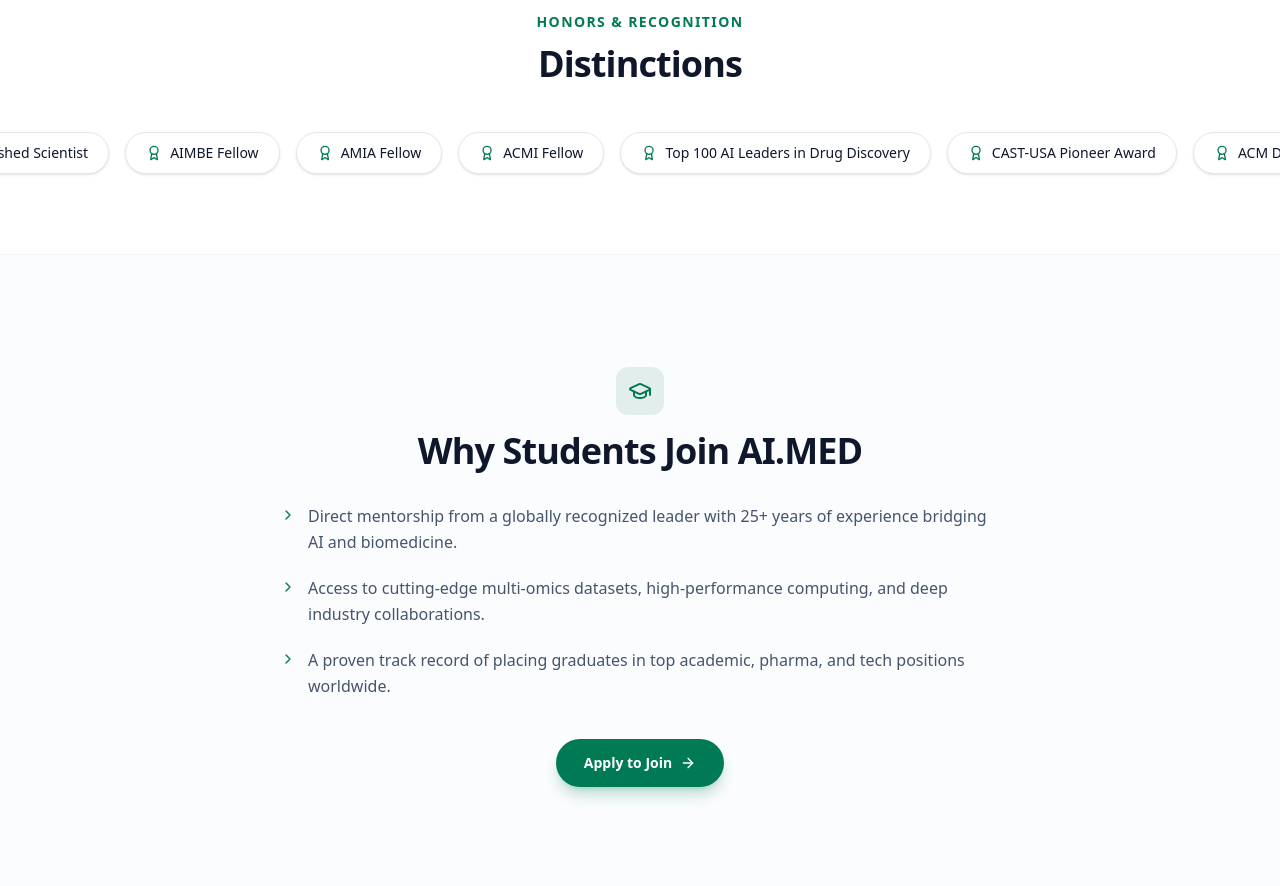
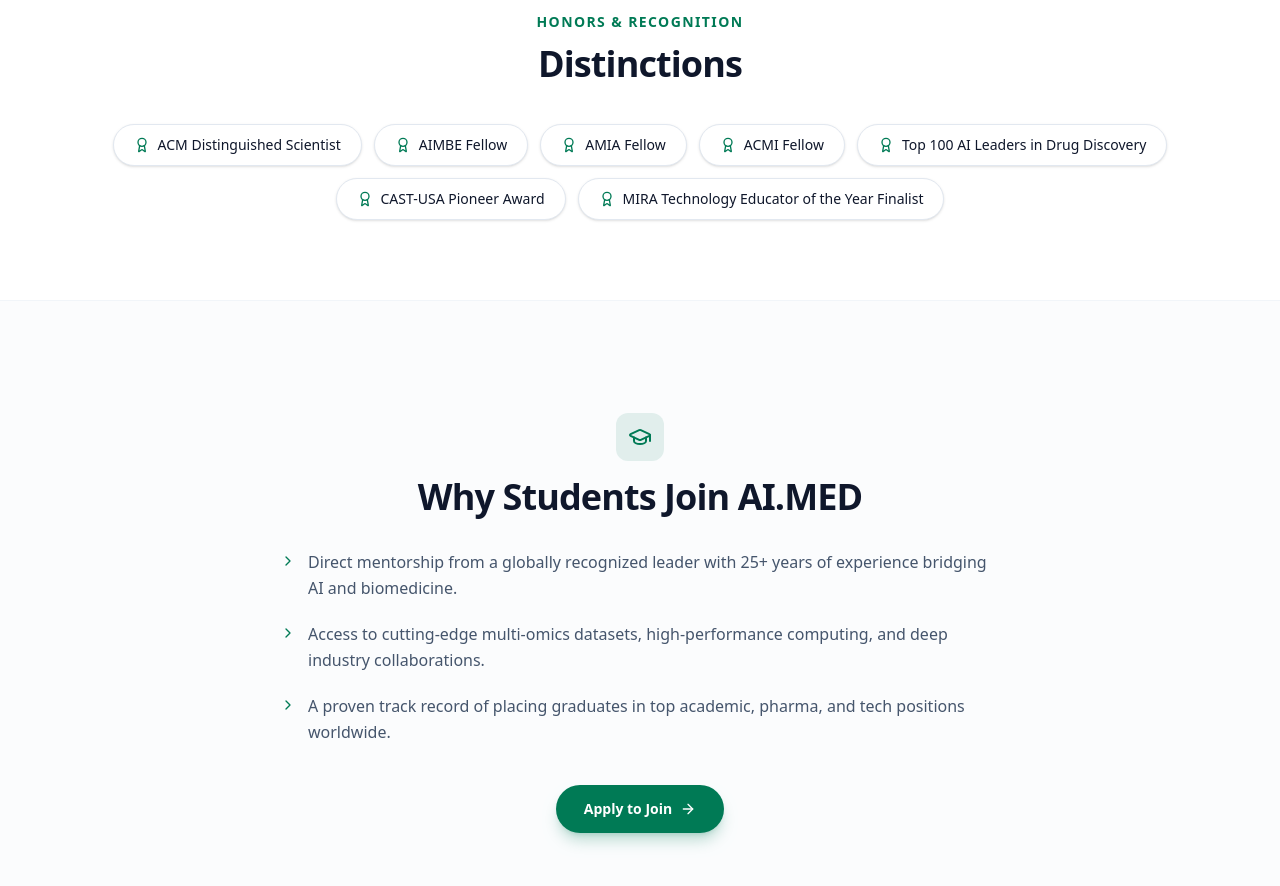
Before and after one commit to aimed-lab/aimed-org-web, a Next.js app: page / in a window 1280 px wide. Shown: the part 3460-4346 px from the top of the page. Built offline with nearby package versions, Linux system fonts and the light colour scheme.

Commit message:
Replace honors marquee with static flex-wrap layout, add MIRA award
Co-Authored-By: Claude Sonnet 4.6 <noreply@anthropic.com>

```diff
--- a/src/app/page.tsx
+++ b/src/app/page.tsx
@@ -150,6 +150,7 @@ const honors = [
   "ACMI Fellow",
   "Top 100 AI Leaders in Drug Discovery",
   "CAST-USA Pioneer Award",
+  "MIRA Technology Educator of the Year Finalist",
 ];
 
 /* ------------------------------------------------------------------ */
@@ -523,29 +524,19 @@ export default function HomePage() {
           </h2>
         </div>
 
-        <div className="relative mt-12">
-          <div className="flex animate-marquee gap-4 whitespace-nowrap">
-            {[...honors, ...honors].map((honor, i) => (
+        <div className="mx-auto mt-10 max-w-6xl px-6">
+          <div className="flex flex-wrap justify-center gap-3">
+            {honors.map((honor) => (
               <span
-                key={`${honor}-${i}`}
+                key={honor}
                 className="inline-flex items-center gap-2 rounded-full border border-slate-200 bg-white px-5 py-2.5 text-sm font-medium shadow-sm dark:border-slate-800 dark:bg-zinc-900"
               >
-                <Award className="h-4 w-4 text-emerald-700" />
+                <Award className="h-4 w-4 shrink-0 text-emerald-700" />
                 {honor}
               </span>
             ))}
           </div>
         </div>
-
-        <style jsx>{`
-          @keyframes marquee {
-            0% { transform: translateX(0%); }
-            100% { transform: translateX(-50%); }
-          }
-          .animate-marquee {
-            animation: marquee 30s linear infinite;
-          }
-        `}</style>
       </section>
 
       {/* ============================================================ */}
```
